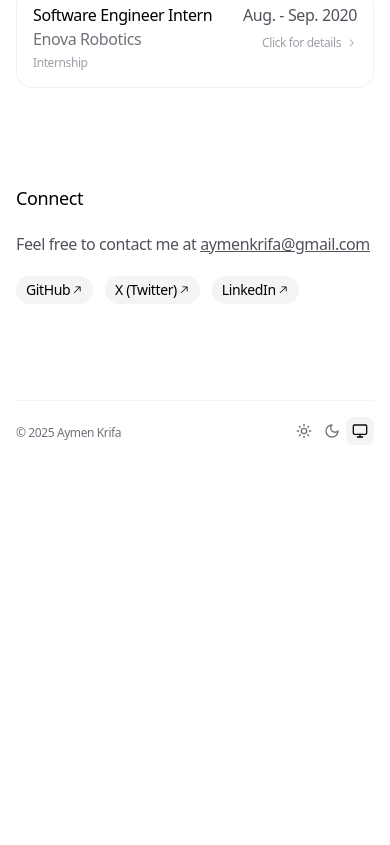
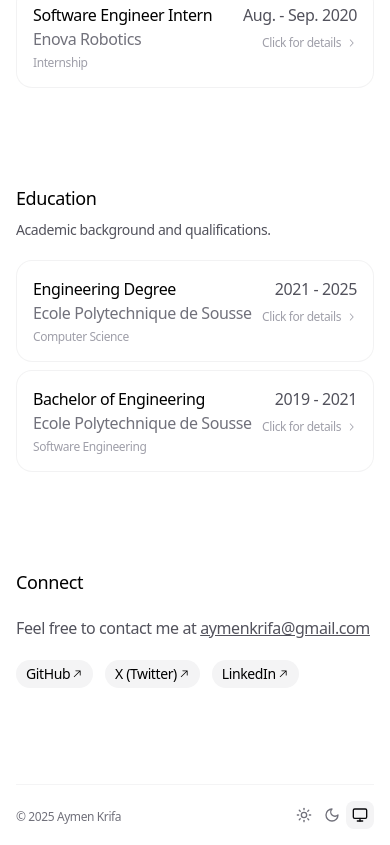
Before and after one commit to aymenkrifa/portfolio, a Next.js app: page / in a window 390 px wide. Shown: the part 796-1641 px from the top of the page. Before the commit the page ends 1257 px from the top, so only its background shows below. Built offline with nearby package versions, Linux system fonts and the light colour scheme.

Commit message:
feat: Add education section with detailed cards for academic qualifications

```diff
--- a/app/data.ts
+++ b/app/data.ts
@@ -16,6 +16,19 @@ type WorkExperience = {
   moreInfoPeriod: string
   bulletPoints: string[]
   jobType: 'Full-time' | 'Part-time' | 'Internship' | 'Contract'
+}
+
+type Education = {
+  institution: string
+  degree: string
+  field: string
+  start: string
+  end: string
+  moreInfoPeriod: string
+  link: string
+  id: string
+  description?: string
+  achievements?: string[]
 }
 
 type BlogPost = {
@@ -119,6 +132,38 @@ export const WORK_EXPERIENCE: WorkExperience[] = [
   },
 ]
 
+export const EDUCATION: Education[] = [
+  {
+    institution: 'Ecole Polytechnique de Sousse',
+    degree: 'Engineering Degree',
+    field: 'Computer Science',
+    start: '2021',
+    end: '2025',
+    moreInfoPeriod: 'September 2021 - June 2025',
+    link: 'https://polytecsousse.tn',
+    id: 'edu1',
+    description: 'Specialized in Machine Learning and Artificial Intelligence',
+    achievements: [
+      'Graduated with High Honors (GPA: 3.7/4.0)',
+      'Thesis: "An AI-Powered Voice-Interactive Assistant for Intelligent Hotel Room Booking"',
+    ],
+  },
+  {
+    institution: 'Ecole Polytechnique de Sousse',
+    degree: 'Bachelor of Engineering',
+    field: 'Software Engineering',
+    start: '2019',
+    end: '2021',
+    moreInfoPeriod: 'September 2019 - July 2021',
+    link: 'https://polytecsousse.tn',
+    id: 'edu2',
+    achievements: [
+      'Graduated with High Honors (GPA: 3.8/4.0)',
+      'Thesis: "Dynamic Website Users Profiling & Suggesting Predictor"',
+    ],
+  },
+]
+
 export const BLOG_POSTS: BlogPost[] = [
   {
     title: 'Exploring the Intersection of Design, AI, and Design Engineering',
--- a/app/page.tsx
+++ b/app/page.tsx
@@ -15,6 +15,7 @@ import { AnimatedBackground } from '@/components/ui/animated-background'
 import {
   PROJECTS,
   WORK_EXPERIENCE,
+  EDUCATION,
   BLOG_POSTS,
   EMAIL,
   SOCIAL_LINKS,
@@ -399,6 +400,141 @@ function WorkExperienceCard({ job }: { job: typeof WORK_EXPERIENCE[0] }) {
   )
 }
 
+function EducationCard({ education }: { education: typeof EDUCATION[0] }) {
+  return (
+    <MorphingDialog
+      transition={{
+        type: 'spring',
+        bounce: 0,
+        duration: 0.3,
+      }}
+    >
+      <MorphingDialogTrigger>
+        <div className="relative overflow-hidden rounded-2xl bg-zinc-300/30 p-[1px] dark:bg-zinc-600/30 cursor-pointer w-full group hover:bg-zinc-400/30 dark:hover:bg-zinc-500/30 transition-colors duration-200">
+          <Spotlight
+            className="from-zinc-900 via-zinc-800 to-zinc-700 blur-2xl dark:from-zinc-100 dark:via-zinc-200 dark:to-zinc-50"
+            size={64}
+          />
+          <div className="relative h-full w-full rounded-[15px] bg-white p-4 dark:bg-zinc-950">
+            <div className="relative flex w-full flex-row justify-between items-start">
+              <div>
+                <h4 className="font-normal dark:text-zinc-100">
+                  {education.degree}
+                </h4>
+                <p className="text-zinc-500 dark:text-zinc-400">
+                  {education.institution}
+                </p>
+                <p className="text-xs text-zinc-400 dark:text-zinc-500 mt-1">
+                  {education.field}
+                </p>
+              </div>
+              <div className="flex flex-col items-end space-y-2">
+                <p className="text-zinc-600 dark:text-zinc-400">
+                  {education.start} - {education.end}
+                </p>
+                <div className="flex items-center space-x-1 text-xs text-zinc-400 dark:text-zinc-500 opacity-100 sm:opacity-0 sm:group-hover:opacity-100 transition-opacity duration-200">
+                  <span>Click for details</span>
+                  <svg
+                    width="12"
+                    height="12"
+                    viewBox="0 0 15 15"
+                    fill="none"
+                    xmlns="http://www.w3.org/2000/svg"
+                    className="h-3 w-3"
+                  >
+                    <path
+                      d="M6.1584 3.13508C6.35985 2.94621 6.67627 2.95642 6.86514 3.15788L10.6151 7.15788C10.7954 7.3502 10.7954 7.64949 10.6151 7.84182L6.86514 11.8418C6.67627 12.0433 6.35985 12.0535 6.1584 11.8646C5.95694 11.6757 5.94673 11.3593 6.1356 11.1579L9.565 7.49985L6.1356 3.84182C5.94673 3.64036 5.95694 3.32394 6.1584 3.13508Z"
+                      fill="currentColor"
+                      fillRule="evenodd"
+                      clipRule="evenodd"
+                    ></path>
+                  </svg>
+                </div>
+              </div>
+            </div>
+          </div>
+        </div>
+      </MorphingDialogTrigger>
+      <MorphingDialogContainer className="fixed inset-0 z-50 flex items-center justify-center p-4 bg-black/20 backdrop-blur-sm">
+        <MorphingDialogContent className="relative w-full max-w-2xl rounded-2xl bg-white p-8 ring-1 ring-zinc-200/50 ring-inset dark:bg-zinc-950 dark:ring-zinc-800/50 max-h-[80vh] overflow-y-auto shadow-2xl">
+          <div className="space-y-6">
+            <div className="space-y-2">
+              <h3 className="text-xl font-semibold dark:text-zinc-100">
+                {education.degree}
+              </h3>
+              <a
+                href={education.link}
+                target="_blank"
+                rel="noopener noreferrer"
+                className="inline-flex items-center gap-2 text-lg text-zinc-600 hover:text-zinc-900 dark:text-zinc-400 dark:hover:text-zinc-100 transition-colors font-medium focus:outline-none focus:ring-0"
+              >
+                {education.institution}
+                <svg
+                  width="14"
+                  height="14"
+                  viewBox="0 0 15 15"
+                  fill="none"
+                  xmlns="http://www.w3.org/2000/svg"
+                  className="h-3.5 w-3.5"
+                >
+                  <path
+                    d="M3.64645 11.3536C3.45118 11.1583 3.45118 10.8417 3.64645 10.6465L10.2929 4L6 4C5.72386 4 5.5 3.77614 5.5 3.5C5.5 3.22386 5.72386 3 6 3L11.5 3C11.6326 3 11.7598 3.05268 11.8536 3.14645C11.9473 3.24022 12 3.36739 12 3.5L12 9.00001C12 9.27615 11.7761 9.50001 11.5 9.50001C11.2239 9.50001 11 9.27615 11 9.00001V4.70711L4.35355 11.3536C4.15829 11.5488 3.84171 11.5488 3.64645 11.3536Z"
+                    fill="currentColor"
+                    fillRule="evenodd"
+                    clipRule="evenodd"
+                  ></path>
+                </svg>
+              </a>
+              <p className="text-sm text-zinc-500 dark:text-zinc-500">
+                {education.field}
+              </p>
+              <p className="text-sm text-zinc-500 dark:text-zinc-500">
+                {education.moreInfoPeriod}
+              </p>
+              {education.description && (
+                <p className="text-sm text-zinc-600 dark:text-zinc-400 mt-3">
+                  {education.description}
+                </p>
+              )}
+            </div>
+            {education.achievements && education.achievements.length > 0 && (
+              <div className="space-y-3">
+                <h4 className="text-base font-medium text-zinc-900 dark:text-zinc-200">
+                  Details & Achievements
+                </h4>
+                <div className="space-y-3">
+                  {education.achievements.map((achievement, index) => (
+                    <div key={index} className="flex items-start space-x-3">
+                      <div className="mt-2.5 h-1.5 w-1.5 rounded-full bg-zinc-400 dark:bg-zinc-500 flex-shrink-0"></div>
+                      <p className="text-zinc-700 dark:text-zinc-300 leading-relaxed">
+                        {achievement}
+                      </p>
+                    </div>
+                  ))}
+                </div>
+              </div>
+            )}
+          </div>
+        </MorphingDialogContent>
+        <MorphingDialogClose
+          className="fixed top-6 right-6 h-fit w-fit rounded-full bg-white/90 backdrop-blur-sm p-2 shadow-lg ring-1 ring-zinc-200/50 dark:bg-zinc-900/90 dark:ring-zinc-800/50 z-10"
+          variants={{
+            initial: { opacity: 0, scale: 0.8 },
+            animate: {
+              opacity: 1,
+              scale: 1,
+              transition: { delay: 0.3, duration: 0.2 },
+            },
+            exit: { opacity: 0, scale: 0.8, transition: { duration: 0.1 } },
+          }}
+        >
+          <XIcon className="h-5 w-5 text-zinc-600 dark:text-zinc-400" />
+        </MorphingDialogClose>
+      </MorphingDialogContainer>
+    </MorphingDialog>
+  )
+}
+
 function MagneticSocialLink({
   children,
   link,
@@ -500,6 +636,21 @@ export default function Personal() {
           ))}
         </div>
       </motion.section>
+
+      <motion.section
+        variants={VARIANTS_SECTION}
+        transition={TRANSITION_SECTION}
+      >
+        <h3 className="mb-2 text-lg font-medium">Education</h3>
+        <p className="mb-5 text-sm text-zinc-600 dark:text-zinc-400">
+          Academic background and qualifications.
+        </p>
+        <div className="flex flex-col space-y-2">
+          {EDUCATION.map((education) => (
+            <EducationCard key={education.id} education={education} />
+          ))}
+        </div>
+      </motion.section>
 {/*
       <motion.section
         variants={VARIANTS_SECTION}
```
